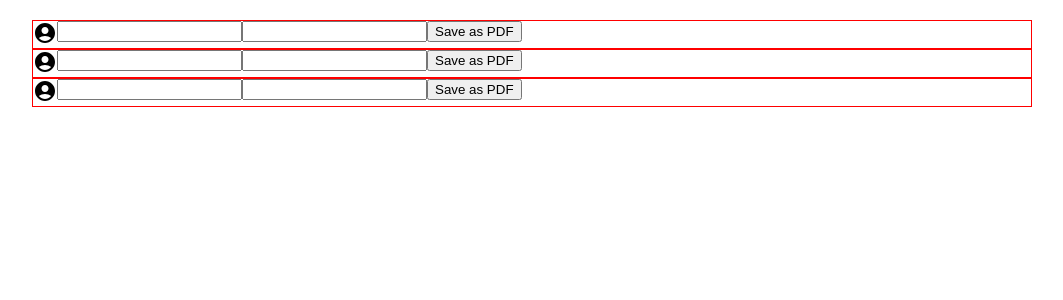
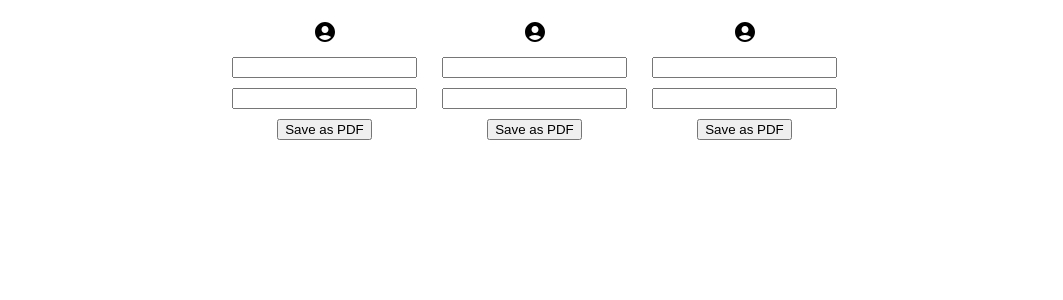
Before and after one commit to Jinpai666/icon-picker, a React (Vite) app: page / in a window 1280 px wide. Shown: the top 300 px of the page, without its empty margins (108-1171 px from the left). Built offline with nearby package versions, Linux system fonts and the light colour scheme.

Commit message:
add first styled components

```diff
--- a/src/components/PickerColumn.tsx
+++ b/src/components/PickerColumn.tsx
@@ -4,6 +4,7 @@ import html2pdf from 'html2pdf.js';
 import { AccountCircle } from '@mui/icons-material';
 
 import { Wrapper } from './styled/Wrapper.styled'
+import {Form} from "./styled/Form.styled";
 
 const PickerColumn: FC = () => {
     const [showModal, setShowModal] = useState<boolean>(false);
@@ -38,16 +39,16 @@ const PickerColumn: FC = () => {
 
     return (
         <Wrapper ref={pickerColumnRef}>
+            <Form>
             <div onClick={handleIconClick}>
                 <AccountCircle />
             </div>
-            <form>
                 <input type="text"/>
                 <input type="text"/>
                 <button ref={buttonRef} onClick={save}>
                     Save as PDF
                 </button>
-            </form>
+            </Form>
             {showModal && <Modal />}
             <div>
 
--- a/src/components/styled/Container.styled.tsx
+++ b/src/components/styled/Container.styled.tsx
@@ -1,7 +1,9 @@
 import styled from "styled-components";
 
 export const Container = styled.div`
-    width: 1000px;
+    width: 600px;
+    display: flex;
+    justify-content: space-between;
     max-width: 100%;
     padding-top: 20px;
     margin: 0 auto;
--- /dev/null
+++ b/src/components/styled/Form.styled.tsx
@@ -0,0 +1,8 @@
+import styled from "styled-components";
+
+export const Form = styled.form`
+  display: flex;
+  flex-direction: column;
+  align-items: center;
+  gap: 10px;
+`
--- a/src/components/styled/Wrapper.styled.tsx
+++ b/src/components/styled/Wrapper.styled.tsx
@@ -2,5 +2,5 @@ import styled from "styled-components";
 
 export const Wrapper = styled.div`
   display: flex;
-  border: 1px solid red;
+  max-width: 30%;
 `
```
